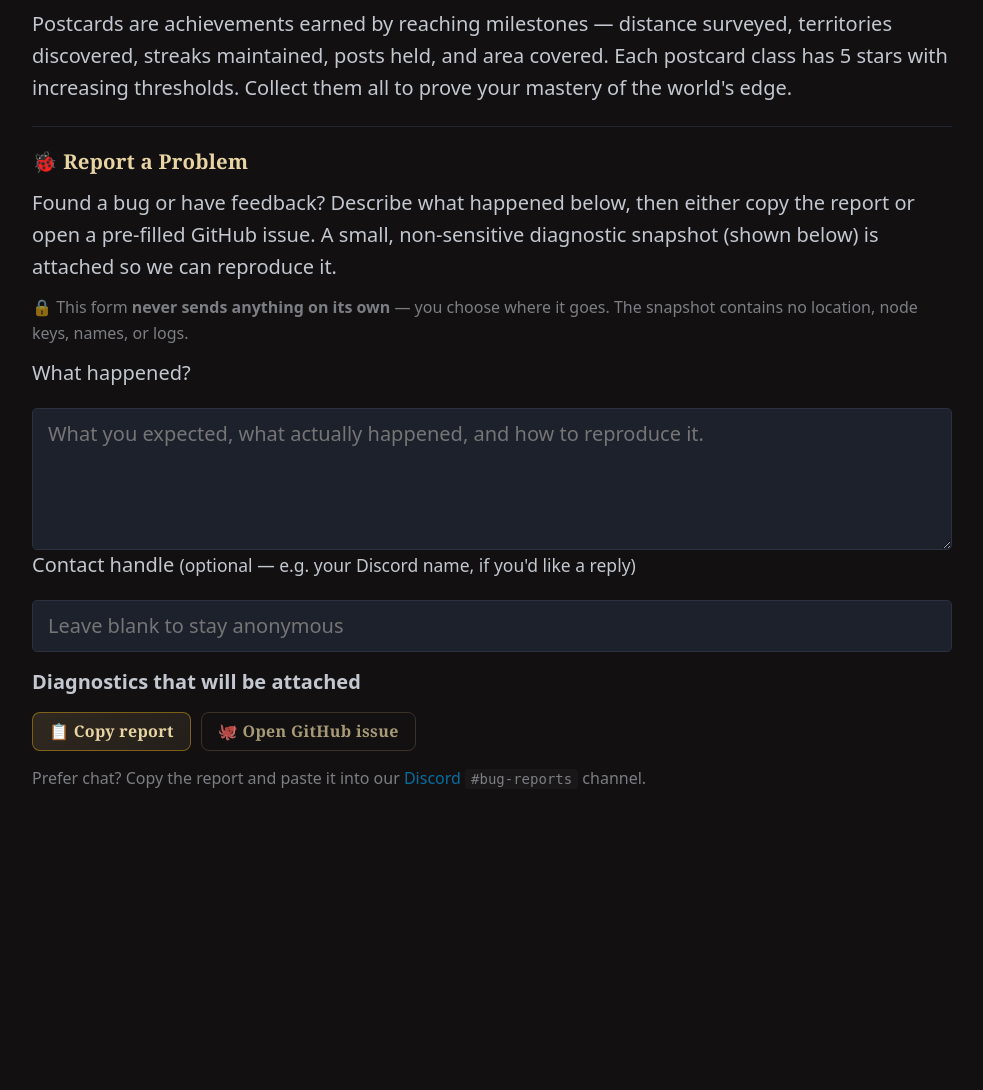
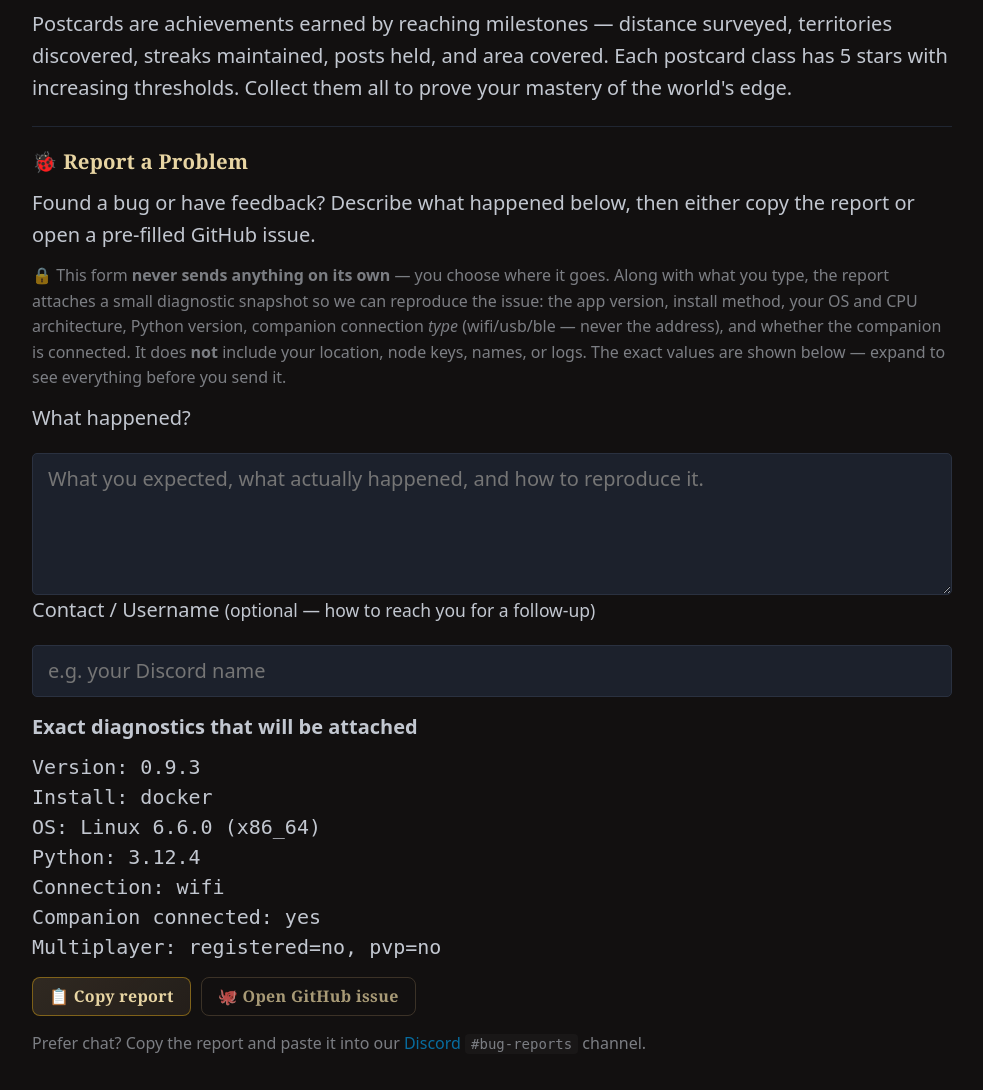
Before and after one commit to hornofabraxas/lora-the-explorer, a FastAPI app: page /help in a window 1280 px wide. Shown: the part 2168-3258 px from the top of the page, without its empty margins (148-1131 px from the left). Before the commit the page ends 2956 px from the top, so only its background shows below. Run offline with FastAPI, Linux system fonts and the light colour scheme.

Commit message:
Refine bug-report panel: accurate copy, contact field, MP identity
Follow-ups on the Report a Problem panel:
- The intro claimed the snapshot was "shown below" when it sat in a collapsed
  <details>. Replace with an explicit enumeration of exactly what's attached,
  and open the exact-values preview by default.
- "Contact handle / leave blank to stay anonymous" was misleading (a GitHub
  issue isn't anonymous). Reduce to "Contact / Username".
- Include the player's multiplayer username and player ID in the diagnostics
  when they've joined the war ledger, so the maintainer can look up their
  account to troubleshoot. The name is now persisted locally at registration
  (multiplayer_settings) and surfaced via Manager.display_name(); the player_id
  is the canonical Worker key. Intro/footer copy updated to match, and the
  "no personal data" footer claim dropped since the MP identity may be present.
- PRIVACY.md updated to document the conditional MP username/ID inclusion.

Co-Authored-By: Claude Opus 4.8 <noreply@anthropic.com>

```diff
--- a/preview_server.py
+++ b/preview_server.py
@@ -767,14 +767,20 @@ async def multiplayer_restore_hp():
 
 @app.get("/help")
 async def help_page(request: Request):
+    # ?mp=1 previews the diagnostics for a war-ledger member (adds username + id)
+    mp = request.query_params.get("mp") == "1"
+    diagnostics = {
+        "version": "0.9.3", "install": "docker",
+        "os": "Linux 6.6.0 (x86_64)", "python": "3.12.4",
+        "connection_type": "wifi", "companion_connected": True,
+        "multiplayer_registered": mp, "pvp_enabled": mp,
+    }
+    if mp:
+        diagnostics["multiplayer_username"] = "Wandering Rhea"
+        diagnostics["multiplayer_player_id"] = "a1b2c3d4e5f6a7b8c9d0e1f2a3b4c5d6"
     return templates.TemplateResponse(request, "help.html", {
         **COMMON, "nav_active": "help",
-        "diagnostics": {
-            "version": "0.9.3", "install": "docker",
-            "os": "Linux 6.6.0 (x86_64)", "python": "3.12.4",
-            "connection_type": "wifi", "companion_connected": True,
-            "multiplayer_registered": False, "pvp_enabled": False,
-        },
+        "diagnostics": diagnostics,
         "issue_url": "https://github.com/hornofabraxas/lora-the-explorer/issues/new",
         "discord_url": "https://discord.gg/EHXemsA2SS",
     })
--- a/src/lora_explorer/web/templates/help.html
+++ b/src/lora_explorer/web/templates/help.html
@@ -91,19 +91,24 @@
 <section class="doc-section" id="report-a-problem">
     <h3 class="doc-section-title">🐞 Report a Problem</h3>
     <p>Found a bug or have feedback? Describe what happened below, then either copy
-       the report or open a pre-filled GitHub issue. A small, non-sensitive
-       diagnostic snapshot (shown below) is attached so we can reproduce it.</p>
-    <p class="doc-hint">🔒 This form <strong>never sends anything on its own</strong> — you choose where it
-       goes. The snapshot contains no location, node keys, names, or logs.</p>
+       the report or open a pre-filled GitHub issue.</p>
+    <p class="doc-hint">🔒 This form <strong>never sends anything on its own</strong> — you choose where it goes.
+       Along with what you type, the report attaches a small diagnostic snapshot so we can reproduce the issue:
+       the app version, install method, your OS and CPU architecture, Python version, companion connection
+       <em>type</em> (wifi/usb/ble — never the address), and whether the companion is connected.
+       {% if diagnostics.multiplayer_registered %}Because you've joined the war ledger, it also includes your
+       <strong>multiplayer username and player&nbsp;ID</strong> so we can look up your account to help.{% else %}It does
+       <strong>not</strong> include your location, node keys, names, or logs.{% endif %}
+       The exact values are shown below — expand to see everything before you send it.</p>
 
     <label for="br-desc">What happened?</label>
     <textarea id="br-desc" rows="4" placeholder="What you expected, what actually happened, and how to reproduce it."></textarea>
 
-    <label for="br-contact">Contact handle <small>(optional — e.g. your Discord name, if you'd like a reply)</small></label>
-    <input type="text" id="br-contact" maxlength="64" placeholder="Leave blank to stay anonymous">
+    <label for="br-contact">Contact / Username <small>(optional — how to reach you for a follow-up)</small></label>
+    <input type="text" id="br-contact" maxlength="64" placeholder="e.g. your Discord name">
 
-    <details style="margin: 0.75rem 0;">
-        <summary style="cursor: pointer;">Diagnostics that will be attached</summary>
+    <details style="margin: 0.75rem 0;" open>
+        <summary style="cursor: pointer;">Exact diagnostics that will be attached</summary>
         <pre id="br-diag" style="white-space: pre-wrap; margin-top: 0.5rem;">—</pre>
     </details>
 
@@ -121,7 +126,7 @@
         var diag = {{ diagnostics | tojson }};
         var ISSUE_URL = {{ issue_url | tojson }};
         function diagLines() {
-            return [
+            var lines = [
                 'Version: ' + diag.version,
                 'Install: ' + diag.install,
                 'OS: ' + diag.os,
@@ -131,6 +136,11 @@
                 'Multiplayer: registered=' + (diag.multiplayer_registered ? 'yes' : 'no') +
                     ', pvp=' + (diag.pvp_enabled ? 'yes' : 'no')
             ];
+            if (diag.multiplayer_registered) {
+                lines.push('Multiplayer username: ' + (diag.multiplayer_username || '(unknown)'));
+                lines.push('Multiplayer player ID: ' + (diag.multiplayer_player_id || '(unknown)'));
+            }
+            return lines;
         }
         var pre = document.getElementById('br-diag');
         if (pre) pre.textContent = diagLines().join('\n');
@@ -140,7 +150,7 @@
             var contact = (document.getElementById('br-contact') || {}).value || '';
             var body = '**What happened?**\n' + (desc.trim() || '_(describe the problem here)_') + '\n\n';
             if (contact.trim()) body += '**Contact:** ' + contact.trim() + '\n\n';
-            body += '---\n_Diagnostics (auto-collected, no personal data):_\n' +
+            body += '---\n_Diagnostics (auto-collected):_\n' +
                 diagLines().map(function (l) { return '- ' + l; }).join('\n') + '\n';
             return body;
         }
```
Also changed, not shown: PRIVACY.md (+5 -3 lines), src/lora_explorer/multiplayer/manager.py (+9 -0 lines), src/lora_explorer/web/routes.py (+11 -1 lines), tests/test_multiplayer_manager.py (+3 -0 lines).
